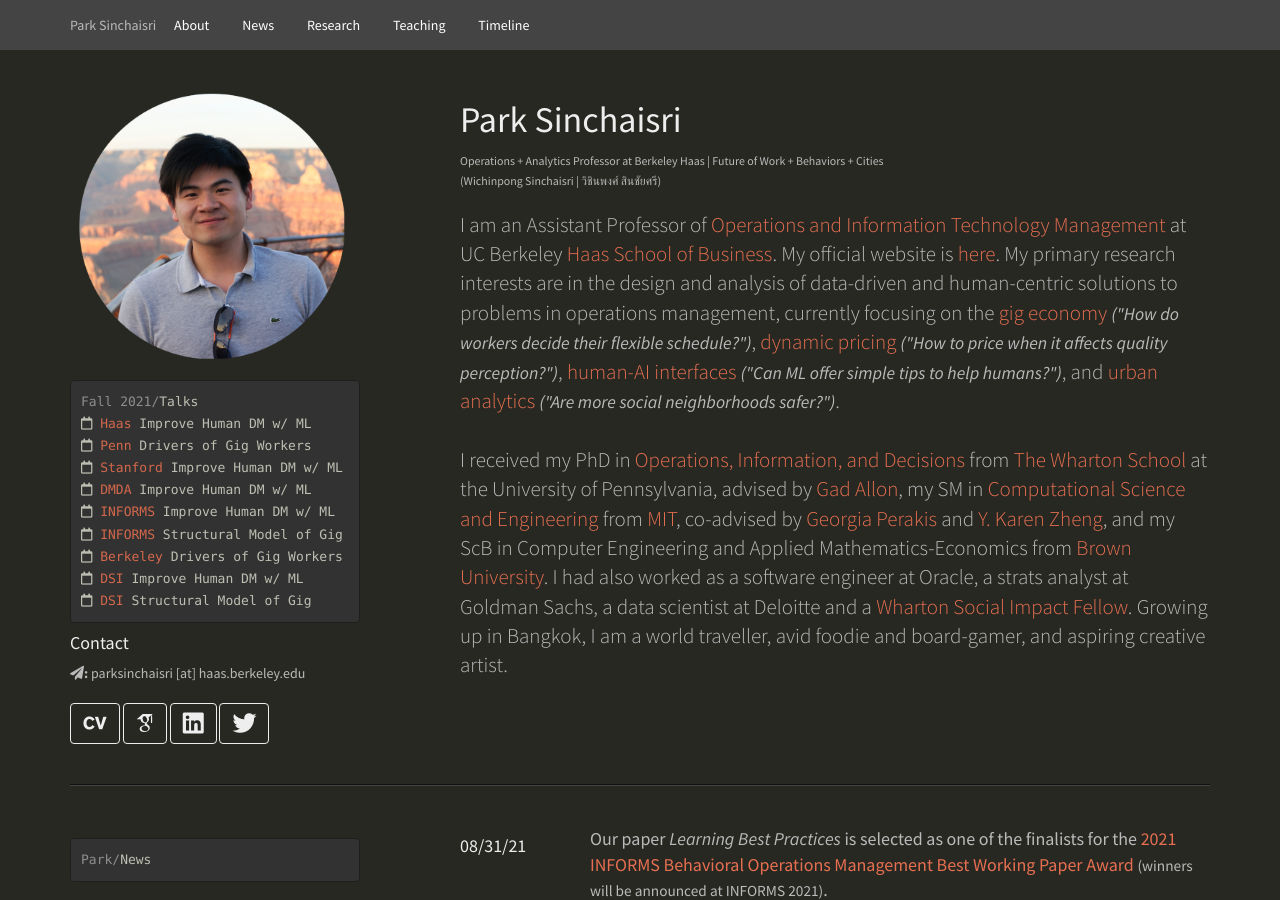
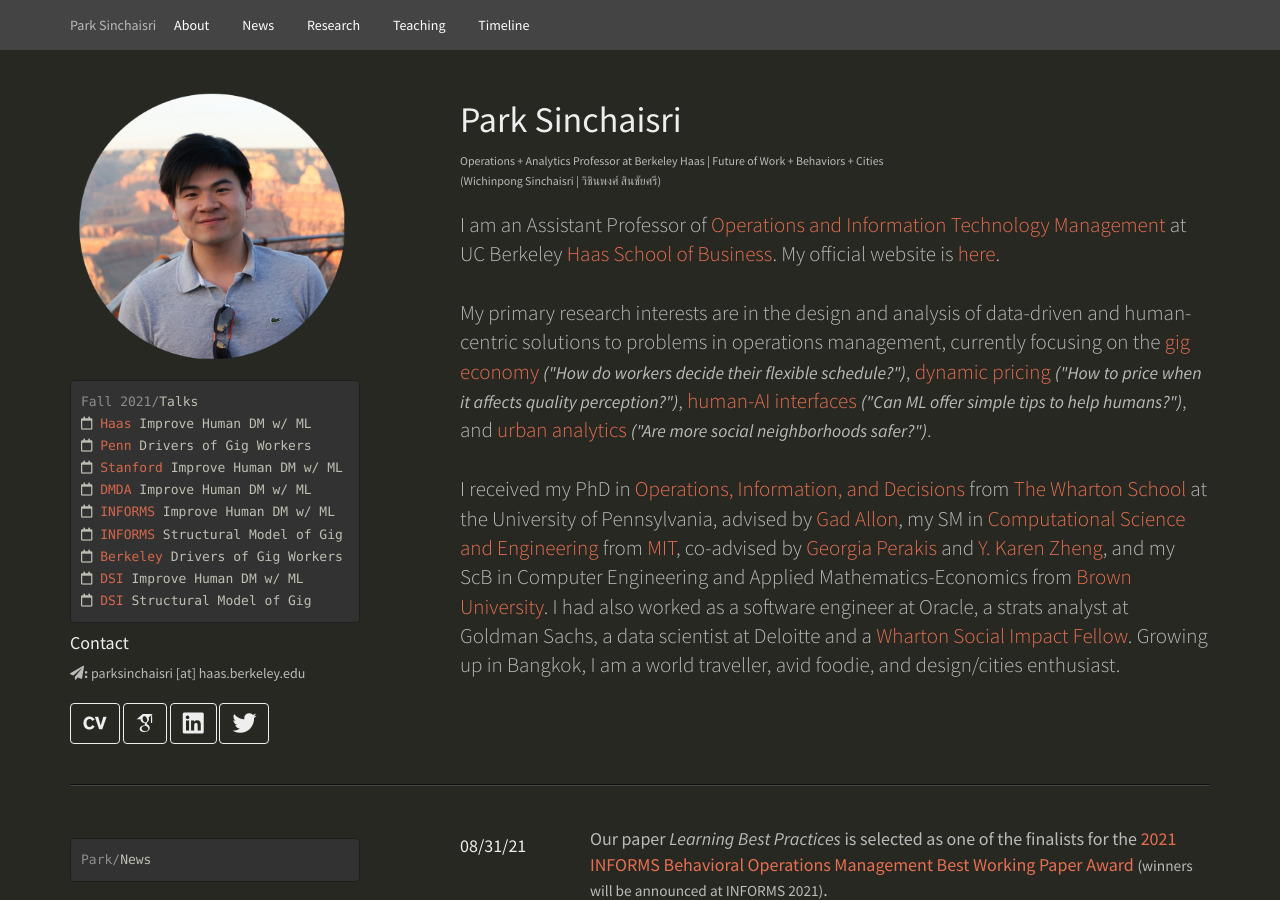
Before and after one commit to parksinchaisri/parksinchaisri.github.io, a Jekyll site: the page index.html, which Jekyll copies as it is, in a window 1280 px wide and 900 px high. Built offline with Jekyll 4.4.1, drawn with Linux system fonts in a browser that asks for light colours; some web fonts are replaced.

Commit message:
Update index.html

```diff
--- a/index.html
+++ b/index.html
@@ -108,9 +108,11 @@
           </p><br>
           </div>
 
-          <p class="lead">I am an Assistant Professor of <a class="hidelink" target="_blank" href="https://haas.berkeley.edu/oitm/">Operations and Information Technology Management</a> at UC Berkeley <a class="hidelink" target="_blank" href="https://haas.berkeley.edu">Haas School of Business</a>. My official website is <a class="hidelink" target="_blank" href="https://haas.berkeley.edu/faculty/park-sinchaisri/">here</a>. My primary research interests are in the design and analysis of data-driven and human-centric solutions to problems in operations management, currently focusing on the <a href="#gigdrivers">gig economy</a> <small><em>("How do workers decide their flexible schedule?")</em></small>, <a href="#markdown">dynamic pricing</a> <small><em>("How to price when it affects quality perception?")</em></small>, <a href="#tips">human-AI interfaces</a> <small><em>("Can ML offer simple tips to help humans?")</em></small>, and <a href="#blockparty">urban analytics</a> <small><em>("Are more social neighborhoods safer?")</em></small>.
+          <p class="lead">I am an Assistant Professor of <a class="hidelink" target="_blank" href="https://haas.berkeley.edu/oitm/">Operations and Information Technology Management</a> at UC Berkeley <a class="hidelink" target="_blank" href="https://haas.berkeley.edu">Haas School of Business</a>. My official website is <a class="hidelink" target="_blank" href="https://haas.berkeley.edu/faculty/park-sinchaisri/">here</a>.
             <br><br>
-            I received my PhD in <a href="https://oid.wharton.upenn.edu/" target="_blank">Operations, Information, and Decisions</a> from <a class="hidelink" target="_blank" href="https://wharton.upenn.edu">The Wharton School</a> at the University of Pennsylvania, advised by <a class="hidelink" target="_blank" href="https://oid.wharton.upenn.edu/profile/gadallon/">Gad Allon</a>, my SM in <a class="hidelink" target="_blank" href="https://cse.mit.edu/programs/sm/">Computational Science and Engineering</a> from <a class="hidelink" target="_blank" href="https://www.mit.edu">MIT</a>, co-advised by <a class="hidelink" target="_blank" href="https://mitmgmtfaculty.mit.edu/gperakis/">Georgia Perakis</a> and <a class="hidelink" target="_blank" href="http://mitmgmtfaculty.mit.edu/yanchong/">Y. Karen Zheng</a>, and my ScB in Computer Engineering and Applied Mathematics-Economics from <a class="hidelink" target="_blank" href="https://www.brown.edu">Brown University</a>. I had also worked as a software engineer at Oracle, a strats analyst at Goldman Sachs, a data scientist at Deloitte and a <a href="https://socialimpact.wharton.upenn.edu/programs/wise-fellowship/" target="_blank">Wharton Social Impact Fellow</a>. Growing up in Bangkok, I am a world traveller, avid foodie and board-gamer, and aspiring creative artist.
+            My primary research interests are in the design and analysis of data-driven and human-centric solutions to problems in operations management, currently focusing on the <a href="#gigdrivers">gig economy</a> <small><em>("How do workers decide their flexible schedule?")</em></small>, <a href="#markdown">dynamic pricing</a> <small><em>("How to price when it affects quality perception?")</em></small>, <a href="#tips">human-AI interfaces</a> <small><em>("Can ML offer simple tips to help humans?")</em></small>, and <a href="#blockparty">urban analytics</a> <small><em>("Are more social neighborhoods safer?")</em></small>.
+            <br><br>
+            I received my PhD in <a href="https://oid.wharton.upenn.edu/" target="_blank">Operations, Information, and Decisions</a> from <a class="hidelink" target="_blank" href="https://wharton.upenn.edu">The Wharton School</a> at the University of Pennsylvania, advised by <a class="hidelink" target="_blank" href="https://oid.wharton.upenn.edu/profile/gadallon/">Gad Allon</a>, my SM in <a class="hidelink" target="_blank" href="https://cse.mit.edu/programs/sm/">Computational Science and Engineering</a> from <a class="hidelink" target="_blank" href="https://www.mit.edu">MIT</a>, co-advised by <a class="hidelink" target="_blank" href="https://mitmgmtfaculty.mit.edu/gperakis/">Georgia Perakis</a> and <a class="hidelink" target="_blank" href="http://mitmgmtfaculty.mit.edu/yanchong/">Y. Karen Zheng</a>, and my ScB in Computer Engineering and Applied Mathematics-Economics from <a class="hidelink" target="_blank" href="https://www.brown.edu">Brown University</a>. I had also worked as a software engineer at Oracle, a strats analyst at Goldman Sachs, a data scientist at Deloitte and a <a href="https://socialimpact.wharton.upenn.edu/programs/wise-fellowship/" target="_blank">Wharton Social Impact Fellow</a>. Growing up in Bangkok, I am a world traveller, avid foodie, and design/cities enthusiast.
           </p>
 
         </div>
```
